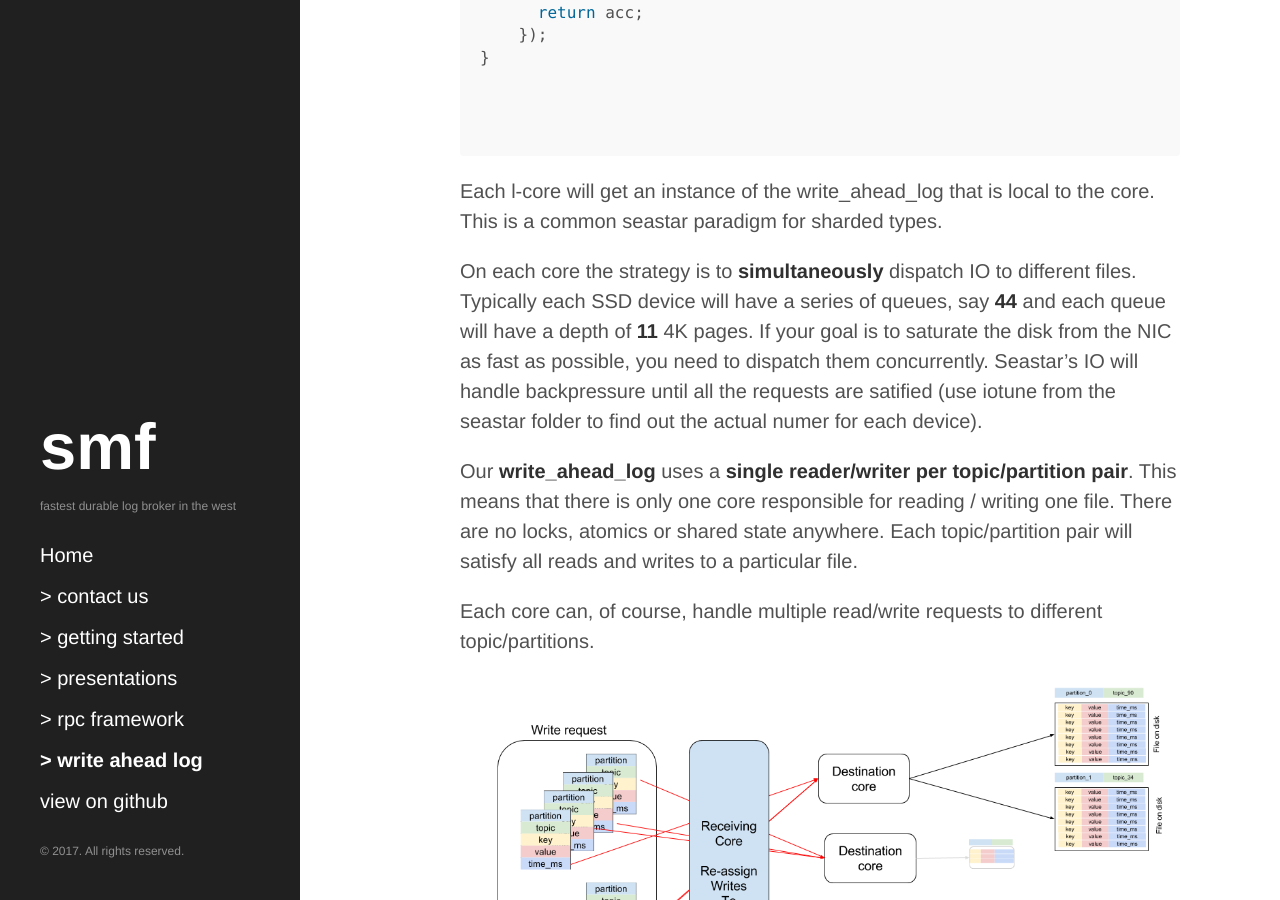
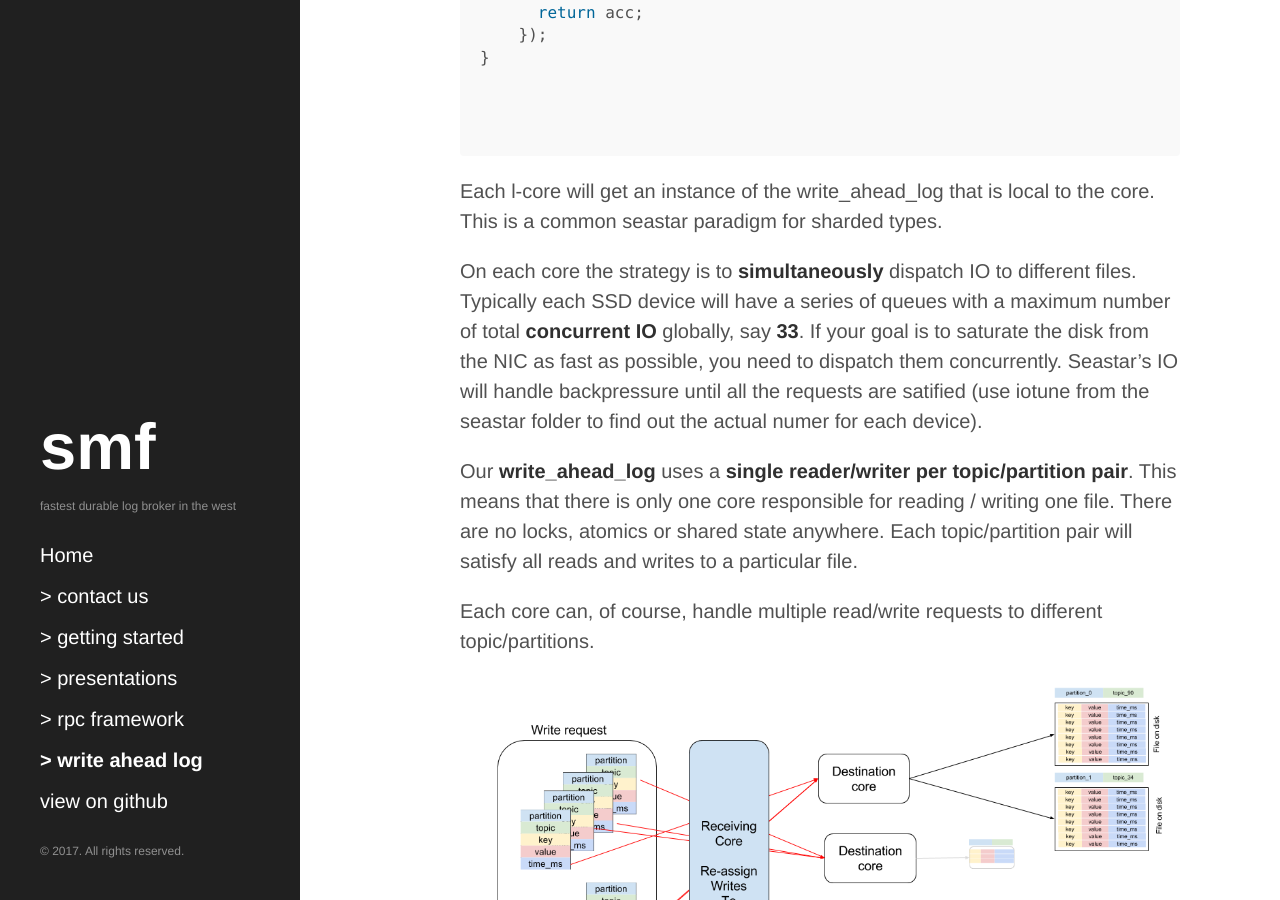
Before and after one commit to smfrpc/smf, a Jekyll site: the page built from docs/write_ahead_log.md, in a window 1280 px wide and 900 px high, scrolled down 5555 px. Built offline with Jekyll 4.4.1, drawn with Linux system fonts in a browser that asks for light colours.

Commit message:
Correct IO queues.

```diff
--- a/docs/write_ahead_log.md
+++ b/docs/write_ahead_log.md
@@ -184,8 +184,8 @@ Each l-core will get an instance of the write_ahead_log that is local
 to the core. This is a common seastar paradigm for sharded<T> types.
 
 On each core the strategy is to **simultaneously** dispatch IO to different
-files. Typically each SSD device will have a series of queues, say **44**
-and each queue will have a depth of **11** 4K pages. If your
+files. Typically each SSD device will have a series of queues with a maximum
+number of total **concurrent IO** globally, say **33**. If your
 goal is to saturate the disk from the NIC as fast as possible, you
 need to dispatch them concurrently. Seastar's IO will handle backpressure
 until all the requests are satified (use iotune from the seastar folder to find out
```
